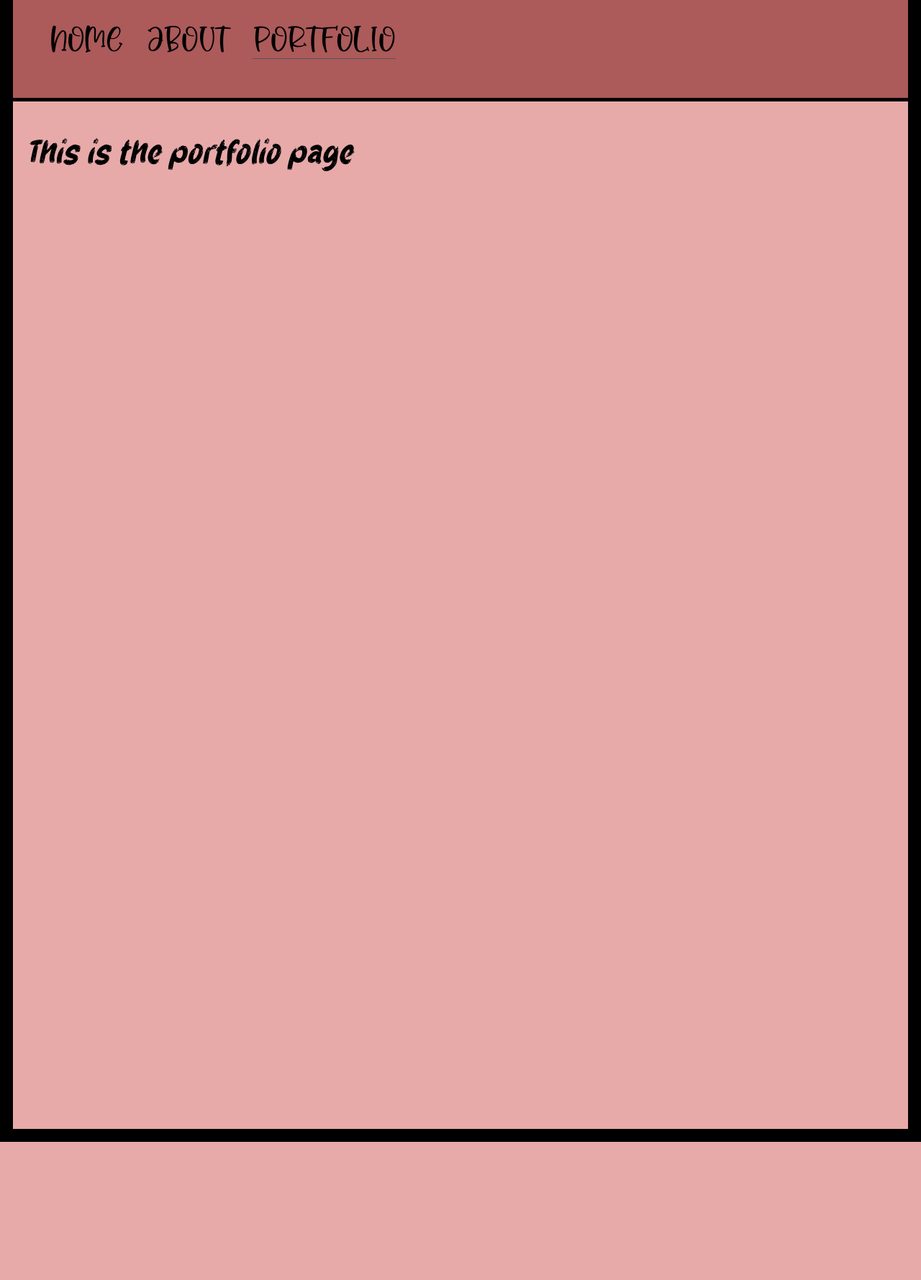
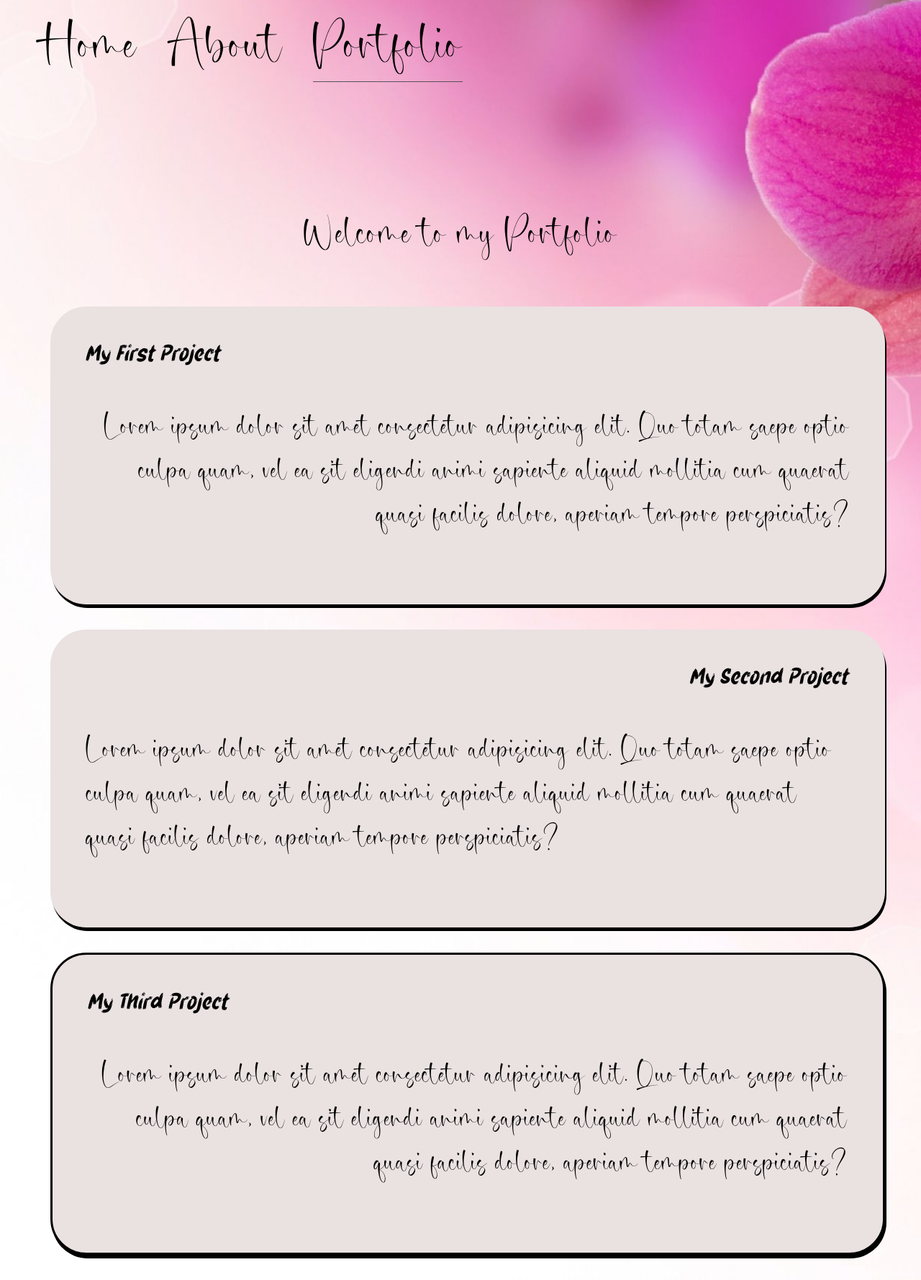
Before and after one commit to gsanchez21/block09, a plain HTML site: page portfolio.html in a window 1280 px wide. Shown: the part 46-1825 px from the top of the page at 72% size. Before the commit the page ends 1633 px from the top, so only its background shows below. Drawn offline with Linux system fonts and the light colour scheme.

Commit message:
Added more detail in html/css

```diff
--- a/index.html
+++ b/index.html
@@ -1,30 +1,27 @@
 <!DOCTYPE html>
 <html lang="en">
-    <link rel="stylesheet" href="style.css">
+  <link rel="stylesheet" href="style.css" />
   <script src="javascript.js"></script>
+
   <head>
     <title>Document</title>
   </head>
+
   <body>
     <nav class="pages">
       <a class="active" href="index.html">Home</a>&nbsp;
       <a href="about.html">About</a>&nbsp;
       <a href="portfolio.html">Portfolio</a>
     </nav>
-<p>This is the home page</p>
-<section>New Section
-
-
-
-
-
-
-
-
-
-
-</section>
-
+    <div class="section">
+    <p class="quote">"God is in the midst of her;<p class="quotemiddle">she shall not be moved:</p><p class= "quote">God will
+      help her when the morning dawns."&nbsp;-Psalm&nbsp;46:5
+    </p>
+</div>
+    <br>
+    <br>
+    <br>
+    <br>
+    <a href="https://www.linkedin.com"><img src="LinkedIn.jpg" alt="logo" /></a>
   </body>
-
 </html>
--- a/javascript.js
+++ b/javascript.js
@@ -1 +1 @@
-alert("Welcome to my website");
+//alert("Welcome to my website");
--- a/portfolio.html
+++ b/portfolio.html
@@ -1,18 +1,48 @@
 <!DOCTYPE html>
 <html lang="en">
   <head>
-    <meta charset="UTF-8">
-    <meta http-equiv="X-UA-Compatible" content="IE=edge">
-    <meta name="viewport" content="width=device-width, initial-scale=1.0">
-    <link rel="stylesheet" href="style.css">
+    <meta charset="UTF-8" />
+    <meta http-equiv="X-UA-Compatible" content="IE=edge" />
+    <meta name="viewport" content="width=device-width, initial-scale=1.0" />
+    <link rel="stylesheet" href="style.css" />
     <title>Document</title>
   </head>
   <body>
     <nav class="pages">
-        <a href="index.html">Home</a>&nbsp;
-        <a href="about.html">About</a>&nbsp;
+      <a href="index.html">Home</a>&nbsp; <a href="about.html">About</a>&nbsp;
       <a class="active" href="portfolio.html">Portfolio</a>
     </nav>
-       <p>This is the portfolio page</p>
+    <br />
+    <br />
+    <br />
+    <p>Welcome to my Portfolio</p>
+    <section>
+      <div class="project1">
+        My First Project
+        <p class="para">
+          Lorem ipsum dolor sit amet consectetur adipisicing elit. Quo totam
+          saepe optio culpa quam, vel ea sit eligendi animi sapiente aliquid
+          mollitia cum quaerat quasi facilis dolore, aperiam tempore
+          perspiciatis?
+        </p>
+      </div>
+      <br />
+      <div class="project2">My Second Project
+      <p class="para1">
+        Lorem ipsum dolor sit amet consectetur adipisicing elit. Quo totam saepe
+        optio culpa quam, vel ea sit eligendi animi sapiente aliquid mollitia
+        cum quaerat quasi facilis dolore, aperiam tempore perspiciatis?
+      </p>
+    </div>
+      <br />
+      <div class="project3">My Third Project
+      <p class="para">
+        Lorem ipsum dolor sit amet consectetur adipisicing elit. Quo totam saepe
+        optio culpa quam, vel ea sit eligendi animi sapiente aliquid mollitia
+        cum quaerat quasi facilis dolore, aperiam tempore perspiciatis?
+      </p>
+    </div>
+      <br />
+    </section>
   </body>
 </html>
--- a/style.css
+++ b/style.css
@@ -1,9 +1,9 @@
 @font-face {
-    font-family: Ger;
-    src: url(Geruduk-8MnXz.otf);
-    }
+  font-family: Ger;
+  src: url(Geruduk-8MnXz.otf);
+}
 @font-face {
-  font-family: Matcha ;
+  font-family: Matcha;
   src: url(Matcha-EaLge.ttf);
 }
 @font-face {
@@ -11,46 +11,43 @@
   src: url(MoralistJameson-X3lj9.ttf);
 }
 
-
-
 body {
   margin: 0;
-  /*background-image: url(background.png);*/
-  /*background-size: cover;
-  background-repeat: no-repeat;*/
-  background-color: rgb(232, 169, 169);
+  background-image: url(orchid.jpg);
+  background-size: cover;
+  background-repeat: no-repeat;
+  /*background-color: rgb(232, 169, 169);
   /*background-blend-mode: darken;
   background-size: 100% 580px;*/
-  padding-bottom: 100%;
-  border: 18px solid black;
-
+  /*padding-bottom: 100%;
+  border: 18px solid black;*/
 }
 
 .pages {
-  font-size: 42pt;
-  font-family: Matcha;
+  font-size: 64pt;
+  font-family: Moral;
   text-align: left;
   margin: 0;
   padding-left: 50px;
   padding-top: 50px;
   padding-bottom: 50px;
-  background-color: rgba(141, 50, 50, 0.653);
-  border-bottom: solid 5px;
+  /*background-color: rgba(141, 50, 50, 0.653);
+  border-bottom: solid 5px;*/
 }
 
 a:hover {
-  color: aliceblue;
+  color: rgb(83, 93, 100);
 }
 
 .pages a.active {
   border-bottom: 1px solid #555;
 }
 
-a { text-decoration: none;
-    color: black;
-    text-align: left;
-    padding: 1px;
-
+a {
+  text-decoration: none;
+  color: black;
+  text-align: left;
+  padding: 1px;
 }
 
 section {
@@ -58,17 +55,88 @@ section {
   margin: 0;
   font-family: Ger;
   font-size: 24pt;
-
-
-
 }
 
 p {
-    padding-left: 20px;
-    font-family: Ger;
-    font-size: 36pt;
+  font-family: Moral;
+  font-size: 48pt;
+  text-align: center;
+}
+.section {
+  padding-top: 100px;
+}
 
+.hometitle {
+  font-family: Matcha;
+}
+.quote {
+  font-family: "Times New Roman", Times, serif;
+  font-size: 24px;
+  padding: 0;
+  margin: 0;
+}
 
+.quotemiddle {
+  font-family: Moral;
+  font-size: 36px;
+  margin: 0;
+}
 
+img {
+  border-radius: 50%;
+  width: 100px;
+  position: relative;
+  left: 45%;
+}
+.project1{
+  padding: 50px 50px;
+  background-color: rgb(234, 225, 225);
+  margin-left: 50px;
+  margin-right: 50px;
+  border-radius: 50px;
+  box-shadow: 2px 5px;
+  }
 
+.para{
+  text-align: end;
+  font-size: 36pt;
 }
+
+.para1{
+  text-align: start;
+  font-size: 36pt;
+}
+.project2 {
+  padding: 50px 50px;
+  background-color: rgb(234, 225, 225);
+  margin-left: 50px;
+  margin-right: 50px;
+  text-align: right;
+  border-radius: 50px;
+  box-shadow: 2px 5px;
+}
+.project3 {
+  padding: 50px 50px;
+  border: solid;
+  background-color: rgb(234, 225, 225);
+  margin-left: 50px;
+  margin-right: 50px;
+  border-radius: 50px;
+  box-shadow: 2px 5px;
+}
+
+.aboutme{
+  font-family: Matcha;
+  font-size: 36pt;
+  margin-left: 0;
+  margin-right: 0;
+  background-image: url(crown.jpg); opacity: 0.8;
+  background-size: cover;
+  /*background-color: rgb(236, 212, 233);*/
+  padding: 100px;
+  border-radius: 70px;
+  box-shadow: 5px 5px;
+  text-align: justify;
+  /*background-blend-mode: darken;*/
+  /*z-index: 1;*/
+}
```
Also changed, not shown: about.html (+12 -2 lines), LinkedIn.jpg (added), crown.jpg (added), orchid.jpg (added). Lines whose indentation alone changed are shown as unchanged.
